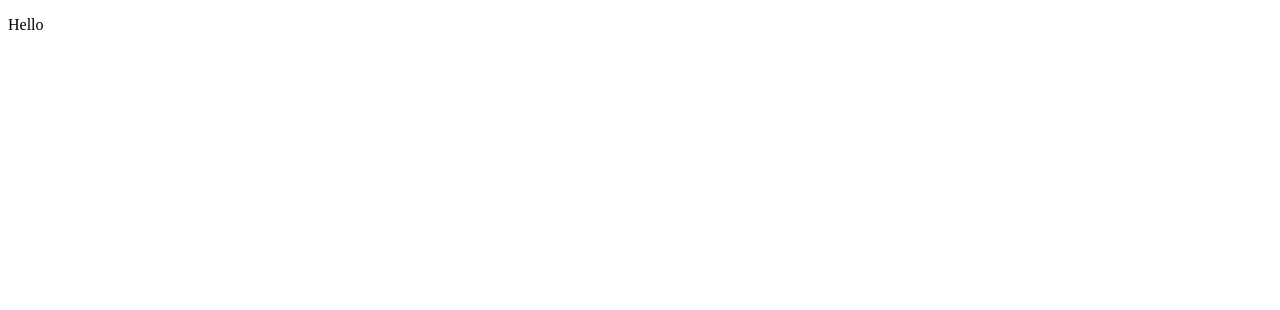
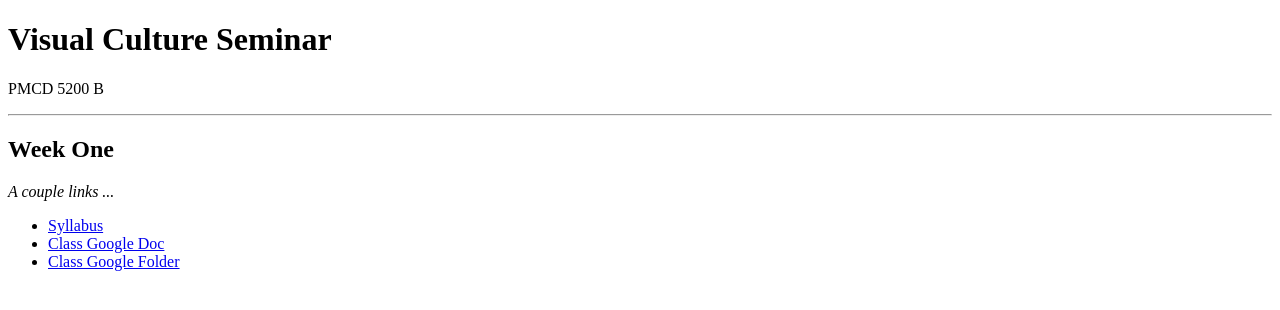
Before and after one commit to tiffhockin/test.github.io, a plain HTML site: page index.html in a window 1280 px wide. Drawn offline with Linux system fonts and the light colour scheme.

Commit message:
Update index.html

```diff
--- a/index.html
+++ b/index.html
@@ -1,9 +1,18 @@
 <!DOCTYPE html>
 <html>
 <head>
-	<title>Hello</title>
+	<title>👁</title>
 </head>
 <body>
-  <p>Hello</p>
+	<h1>Visual Culture Seminar</h1>
+	<p>PMCD 5200 B</p>
+	<hr>
+	<h2>Week One</h2>
+	<p><em>A couple links ...</em></p>
+	<ul>
+		<li><a href="https://docs.google.com/document/d/1cB2DPHv9Z3qGuGhtQ43C4FYyRZfqFdEpGEUgCNi_viU/edit?usp=sharing">Syllabus</a></li>
+		<li><a href="https://docs.google.com/document/d/1X4rT8FdkFSeGrz4_q9xbMB64lZj1nPPvB5Uf6xu77ww/edit?usp=sharing">Class Google Doc</a></li>
+		<li><a href="https://drive.google.com/drive/folders/13nJ9YXkUxTO56_jYWBlgbFYAaRHiYL44?usp=sharing">Class Google Folder</a></li>
+	</ul>
 </body>
 </html>
```
